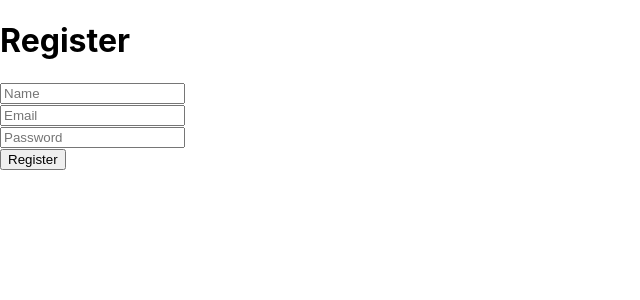
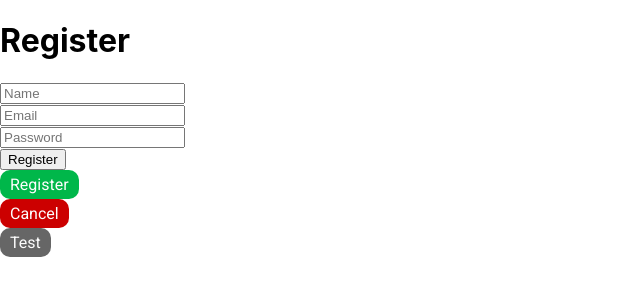
Before and after one commit to uC-Manny/ku_fs_q4_2021_fp_staying_alert, a React (Create React App) app in the folder client/: page / in a window 1280 px wide. Shown: the top 300 px of the page, without its empty margins (0-640 px from the left). Built offline with nearby package versions, Linux system fonts and the light colour scheme.

Commit message:
added button component

```diff
--- a/client/src/App.js
+++ b/client/src/App.js
@@ -1,27 +1,28 @@
-import React, { useState } from 'react';
-import './App.css';
+import React, { useState } from "react";
+import Button from "./components/buttons/Button";
+import "./App.css";
 
 function App() {
-  const [name, setName] = useState('');
-  const [email, setEmail] = useState('');
-  const [password, setPassword] = useState('');
+   const [name, setName] = useState("");
+   const [email, setEmail] = useState("");
+   const [password, setPassword] = useState("");
 
    async function registerUser(event) {
       event.preventDefault();
-    const response = await fetch('http://localhost:1337/api/register', {
-      method: 'POST',
+      const response = await fetch("http://localhost:1337/api/register", {
+         method: "POST",
          headers: {
-        'Content-Type':'application/json',
+            "Content-Type": "application/json",
          },
          body: JSON.stringify({
             name,
             email,
             password,
          }),
-    })
+      });
 
-    const data = await response.json()
-    console.log('data is...', data)
+      const data = await response.json();
+      console.log("data is...", data);
    }
 
    return (
@@ -33,21 +34,62 @@ function App() {
                placeholder="Name"
                value={name}
                onChange={(e) => setName(e.target.value)}
-        /> <br />
+            />{" "}
+            <br />
             <input
                type="email"
                placeholder="Email"
                value={email}
                onChange={(e) => setEmail(e.target.value)}
-        /> <br />
+            />{" "}
+            <br />
             <input
                type="password"
                placeholder="Password"
                value={password}
                onChange={(e) => setPassword(e.target.value)}
-        /> <br />
+            />{" "}
+            <br />
             <input type="submit" value="Register" />
          </form>
+         {/* Button Testing Begins */}
+         <div>
+            <Button
+               onClick={() => {
+                  console.log("The Register button was clicked");
+               }}
+               type="button"
+               buttonStyle="btn--success--solid"
+               buttonSize="btn--small"
+            >
+               Register
+            </Button>
+         </div>
+         <div>
+            <Button
+               onClick={() => {
+                  console.log("The Cancel button was clicked");
+               }}
+               type="button"
+               buttonStyle="btn--danger--solid"
+               buttonSize="btn--small"
+            >
+               Cancel
+            </Button>
+         </div>
+         <div>
+            <Button
+               onClick={() => {
+                  console.log("The Test button was clicked");
+               }}
+               type="button"
+               buttonStyle="btn--secondary--solid"
+               buttonSize="btn--small"
+            >
+               Test
+            </Button>
+         </div>
+         {/* Button Testing Ends */}
       </div>
    );
 }
--- /dev/null
+++ b/client/src/components/buttons/Button.jsx
@@ -0,0 +1,40 @@
+import React from "react";
+import "./button.css";
+
+const styles = [
+   "btn--primary--solid",
+   "btn--secondary--solid",
+   "btn--warning--solid",
+   "btn--danger--solid",
+   "btn--success--solid",
+   "btn--primary--outline",
+   "btn--secondary--outline",
+   "btn--warning--outline",
+   "btn--danger--outline",
+   "btn--success--outline",
+];
+
+const sizes = ["btn--small", "btn--medium", "btn--large"];
+
+export default function Button({
+   children,
+   type,
+   onClick,
+   buttonStyle,
+   buttonSize,
+}) {
+   const checkButtonStyle = styles.includes(buttonStyle)
+      ? buttonStyle
+      : styles[0];
+   const checkButtonSize = sizes.includes(buttonSize) ? buttonSize : sizes[0];
+
+   return (
+      <button
+         className={`btn ${checkButtonStyle} ${checkButtonSize}`}
+         onClick={onClick}
+         type={type}
+      >
+         {children}
+      </button>
+   );
+}
--- /dev/null
+++ b/client/src/components/buttons/button.css
@@ -0,0 +1,102 @@
+@import url("https://fonts.googleapis.com/css?family=Roboto&display=swap");
+
+:root {
+   --primary: #4628ff;
+   --secondary: #666666;
+   --warning: #ffd028;
+   --danger: #CC0000;
+   --success: #00B74A;
+   --white: #fdfdfd;
+   --dark: #181717;
+}
+
+.btn {
+   font-family: "Roboto", sans-serif;
+   font-weight: 400;
+   border-radius: 10px;
+   cursor: pointer;
+   transition: transform 0.3s ease;
+}
+
+.btn:hover {
+   transform: translateY(-3px);
+}
+
+/* Button Colors and Styles */
+
+.btn--primary--solid {
+   background-color: var(--primary);
+   color: var(--white);
+   border: none;
+}
+
+.btn--secondary--solid {
+   background-color: var(--secondary);
+   color: var(--white);
+   border: none;
+}
+
+.btn--warning--solid {
+   background-color: var(--warning);
+   color: var(--dark);
+   border: none;
+}
+
+.btn--danger--solid {
+   background-color: var(--danger);
+   color: var(--white);
+   border: none;
+}
+
+.btn--success--solid {
+   background-color: var(--success);
+   color: var(--white);
+   border: none;
+}
+
+.btn--primary--outline {
+   background-color: transparent;
+   border: 2px solid var(--primary);
+   color: var(--primary);
+}
+
+.btn--secondary--outline {
+   background-color: transparent;
+   border: 2px solid var(--secondary);
+   color: var(--secondary);
+}
+
+.btn--warning--outline {
+   background-color: transparent;
+   border: 2px solid var(--warning);
+   color: var(--warning);
+}
+
+.btn--danger--outline {
+   background-color: transparent;
+   border: 2px solid var(--danger);
+   color: var(--danger);
+}
+
+.btn--success--outline {
+   background-color: transparent;
+   border: 2px solid var(--success);
+   color: var(--success);
+}
+
+/* Button Sizes */
+
+.btn--small {
+   padding: 5px 10px;
+   font-size: 16px;
+}
+
+.btn--medium {
+   padding: 10px 20px;
+   font-size: 18px;
+}
+
+.btn--large {
+   padding: 15px 30px;
+   font-size: 20px;
+}
```
Lines whose indentation alone changed are shown as unchanged.
